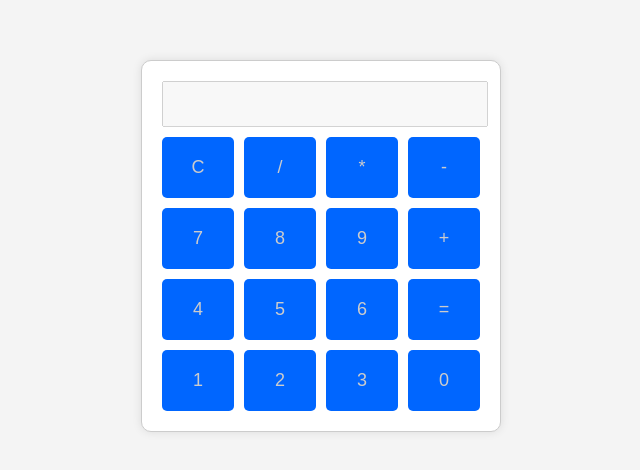
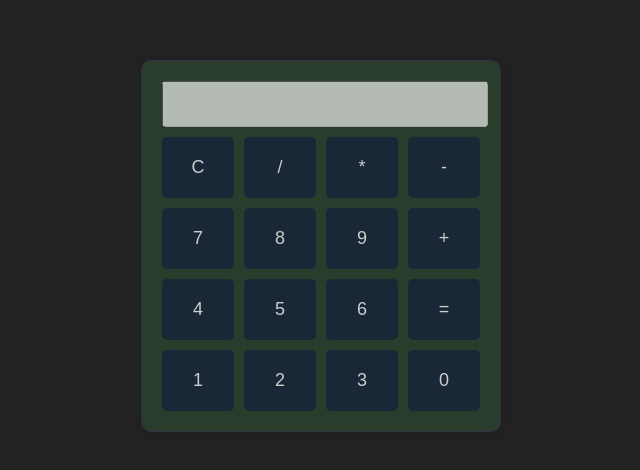
Before and after one commit to Ahsanmian765/calculator-js, a plain HTML site: page index.html in a window 1280 px wide. Shown: the part 162-632 px from the top of the page, without its empty margins (319-959 px from the left). Drawn offline with Linux system fonts and the light colour scheme.

Commit message:
Update styles.css

```diff
--- a/styles.css
+++ b/styles.css
@@ -3,15 +3,16 @@ body {
     justify-content: center;
     align-items: center;
     height: 100vh;
-    background-color: #f4f4f4;
+    background-color:rgba(34, 34, 34, 1);
     font-family: Arial, sans-serif;
+
 }
 
 .calculator {
-    border: 1px solid #cccccc;
+    border: 1px solid #2f3141;
     border-radius: 10px;
     padding: 20px;
-    background-color: rgb(255, 255, 255);
+    background-color: rgb(42, 61, 44);
     box-shadow: 0 0 10px rgba(0, 0, 0, 0.1);
 }
 
@@ -35,7 +36,7 @@ button {
     cursor: pointer;
     border: none;
     border-radius: 5px;
-    background-color: #0066ff;
+    background-color: #1a2736;
     color: rgb(204, 204, 204);
     transition: background-color 0.3s;
 }
```
